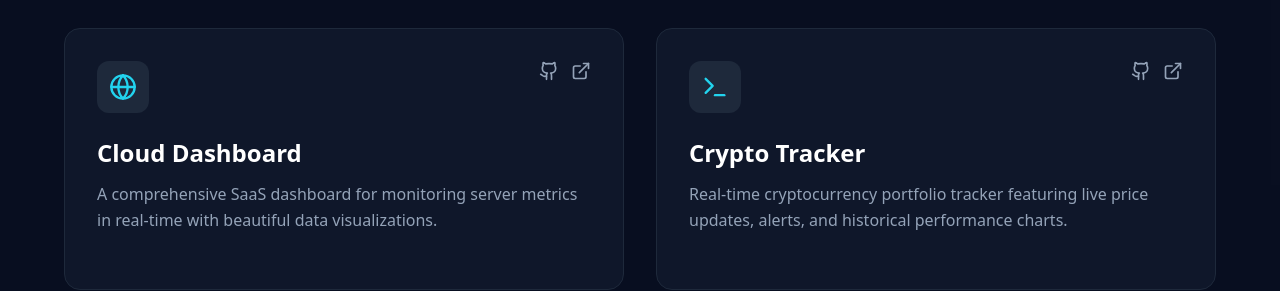
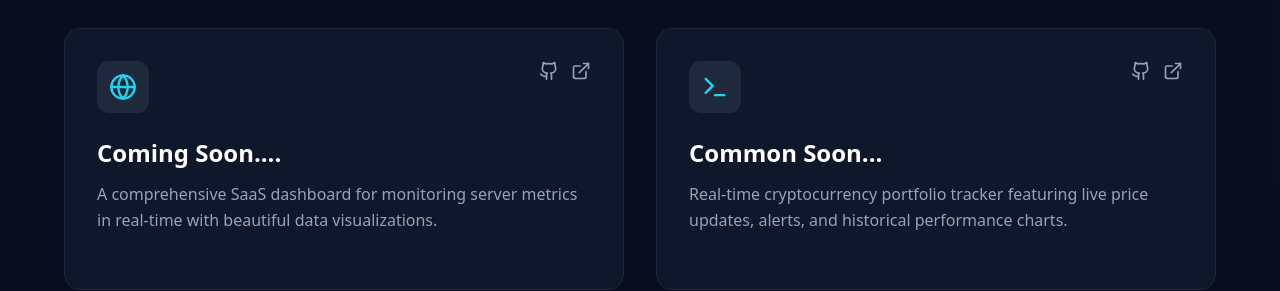
Before and after one commit to ashishJaiswal01/my-digital-showroom-90, a React (Vite) app: page / in a window 1280 px wide. Shown: the part 1340-1631 px from the top of the page. Built offline with nearby package versions, Linux system fonts and the light colour scheme.

Commit message:
updated UI

```diff
--- a/src/HomePage.tsx
+++ b/src/HomePage.tsx
@@ -126,14 +126,14 @@ export const HomePage = () => {
       links: { github: "#", demo: "https://talktomyresume.onrender.com/" }
     },
     {
-      title: "Cloud Dashboard",
+      title: "Coming Soon....",
       description: "A comprehensive SaaS dashboard for monitoring server metrics in real-time with beautiful data visualizations.",
       tags: ["React", "Langraph", "Python"],
       icon: Globe,
       links: { github: "#", demo: "#" }
     },
     {
-      title: "Crypto Tracker",
+      title: "Common Soon...",
       description: "Real-time cryptocurrency portfolio tracker featuring live price updates, alerts, and historical performance charts.",
       tags: ["TypeScript", "Node.js"],
       icon: Terminal,
```
Also changed, not shown: 1 other file (tests, documents, lock files or other folders).
